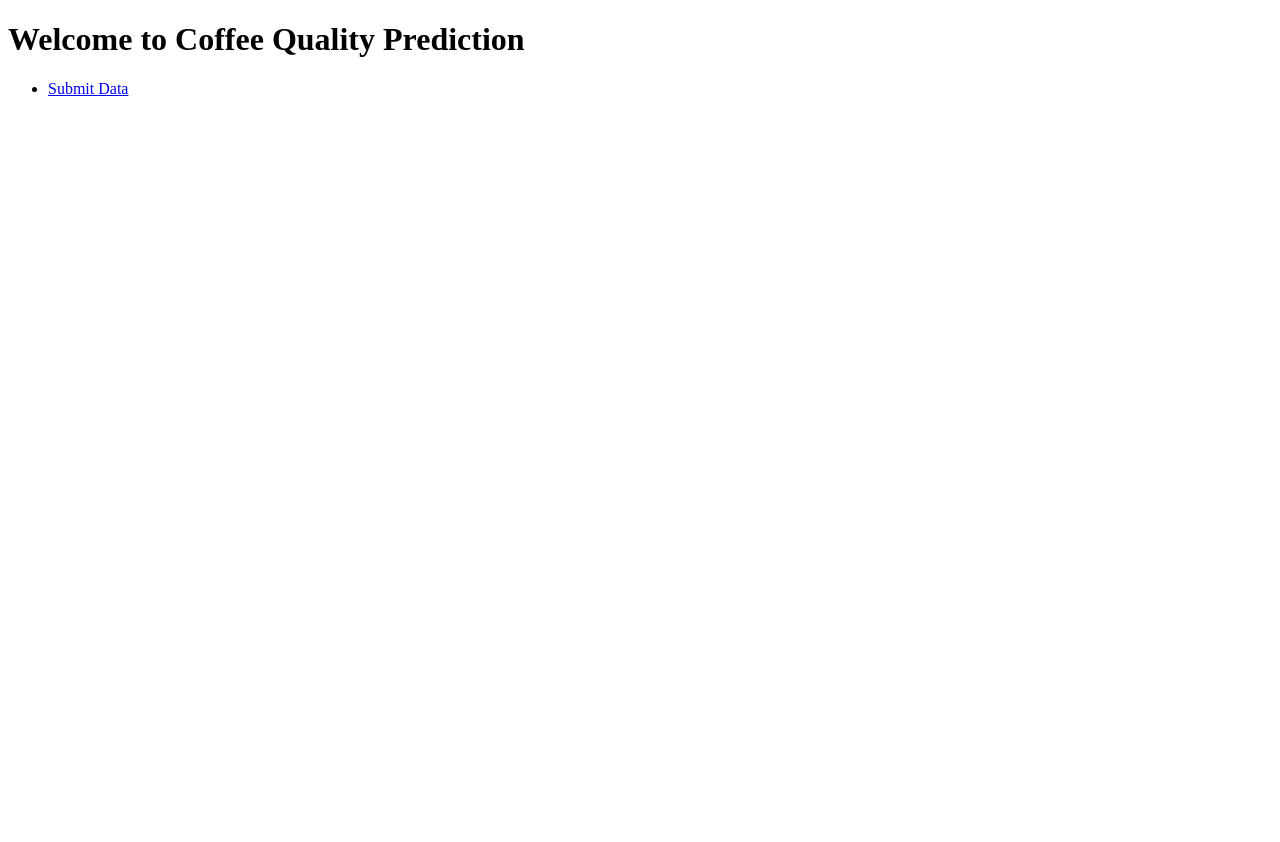
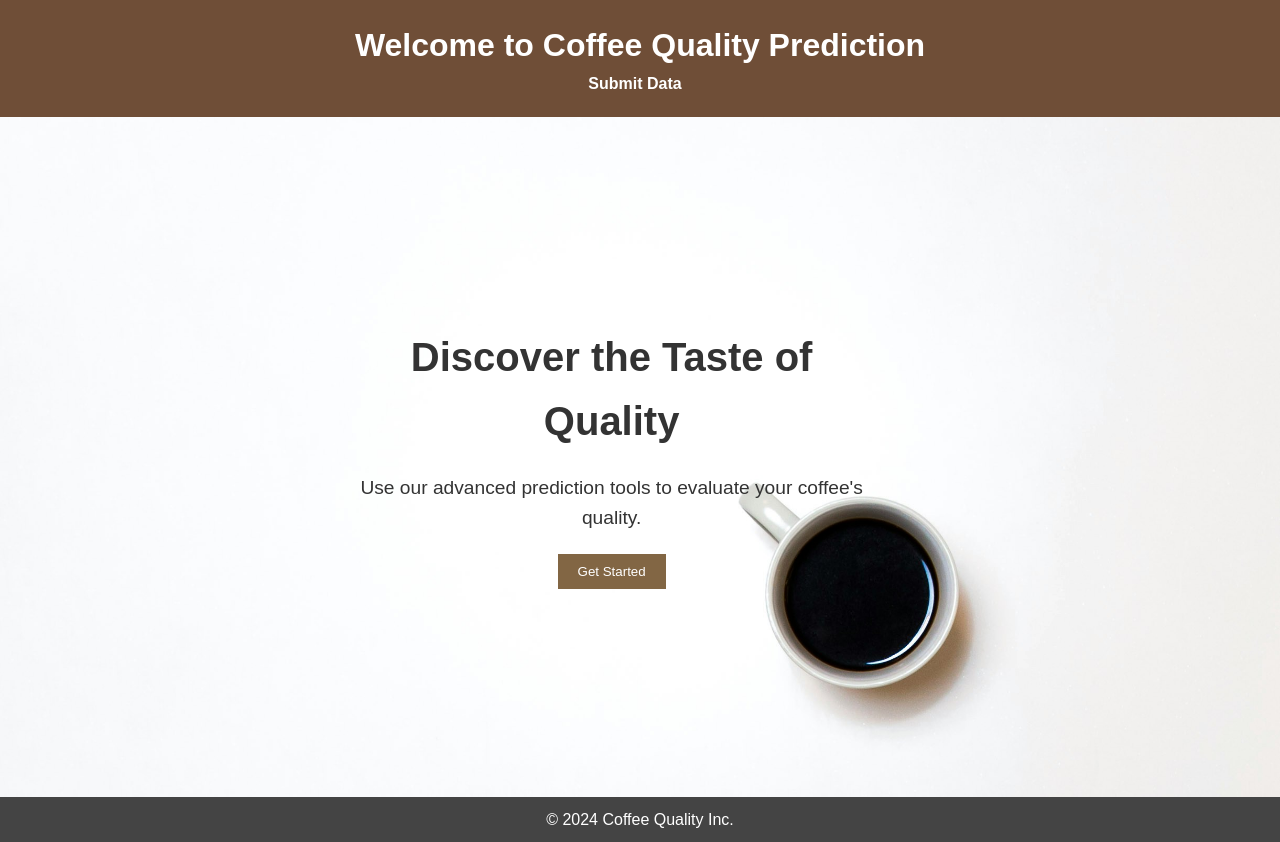
Before and after one commit to abhiiiman/Coffee-Quality_Prediction, a Flask app: page / in a window 1280 px wide. Before the commit the page ends 96 px from the top, so only its background shows below. Run offline with Flask 3, Linux system fonts and the light colour scheme.

Commit message:
updated css

```diff
--- /dev/null
+++ b/static/css/styles.css
@@ -0,0 +1,91 @@
+/* General Reset */
+* {
+    margin: 0;
+    padding: 0;
+    box-sizing: border-box;
+    font-family: 'Arial', sans-serif;
+}
+
+body, html {
+    width: 100%;
+    height: 100%;
+    color: #333;
+    line-height: 1.6;
+}
+
+header {
+    background: #6f4e37;
+    color: #fff;
+    padding: 20px 10%;
+    text-align: center;
+}
+
+nav ul {
+    list-style: none;
+}
+
+nav ul li {
+    display: inline;
+    margin-right: 10px;
+}
+
+nav ul li a {
+    color: #fff;
+    text-decoration: none;
+    font-weight: bold;
+}
+
+main {
+    height: calc(100vh - 120px); /* Adjusted for header and footer */
+    display: flex;
+    justify-content: center;
+    align-items: center;
+background: url('../Images/coffee-background.jpg') no-repeat center center/cover;
+}
+
+.hero-content {
+    text-align: center;
+    max-width: 90%;
+    animation: slideIn 2s ease-out;
+}
+
+.hero-content h2 {
+    font-size: 2.5rem;
+    margin-bottom: 20px;
+}
+
+.hero-content p {
+    font-size: 1.2rem;
+    margin-bottom: 20px;
+}
+
+button {
+    padding: 10px 20px;
+    background: #826644;
+    color: white;
+    border: none;
+    cursor: pointer;
+    transition: background 0.3s ease;
+}
+
+button:hover {
+    background: #a58365;
+}
+
+footer {
+    text-align: center;
+    padding: 10px 0;
+    background: #444;
+    color: #fff;
+}
+
+@keyframes slideIn {
+    from {
+        opacity: 0;
+        transform: translateY(20px);
+    }
+    to {
+        opacity: 1;
+        transform: translateY(0);
+    }
+}
--- /dev/null
+++ b/static/script.js
@@ -0,0 +1,4 @@
+// Example script if needed
+document.addEventListener('DOMContentLoaded', function() {
+    console.log('Document ready! Ready to predict coffee quality!');
+});
--- a/templates/index.html
+++ b/templates/index.html
@@ -4,16 +4,33 @@
 <head>
     <meta charset="UTF-8">
     <meta name="viewport" content="width=device-width, initial-scale=1.0">
-    <title>Home</title>
+    <title>Coffee Quality Prediction</title>
+<link rel="stylesheet" href="{{ url_for('static', filename='css/styles.css') }}">
+
 </head>
 
 <body>
+    <header>
         <h1>Welcome to Coffee Quality Prediction</h1>
         <nav>
             <ul>
                 <li><a href="/submit">Submit Data</a></li>
             </ul>
         </nav>
+    </header>
+    <main>
+        <section class="hero">
+            <div class="hero-content">
+                <h2>Discover the Taste of Quality</h2>
+                <p>Use our advanced prediction tools to evaluate your coffee's quality.</p>
+                <button onclick="location.href='/submit';">Get Started</button>
+            </div>
+        </section>
+    </main>
+    <footer>
+        <p>© 2024 Coffee Quality Inc.</p>
+    </footer>
+    <script src="./script.js"></script>
 </body>
 
 </html>
--- a/templates/submit.html
+++ b/templates/submit.html
@@ -4,6 +4,7 @@
 <head>
     <meta charset="UTF-8">
     <meta name="viewport" content="width=device-width, initial-scale=1.0">
+    <link rel="stylesheet" href="{{ url_for('static', filename='css/styles.css') }}">
     <title>Submit Data</title>
 </head>
 
```
Also changed, not shown: static/Images/coffee-background.jpg (added). Lines whose indentation alone changed are shown as unchanged.
